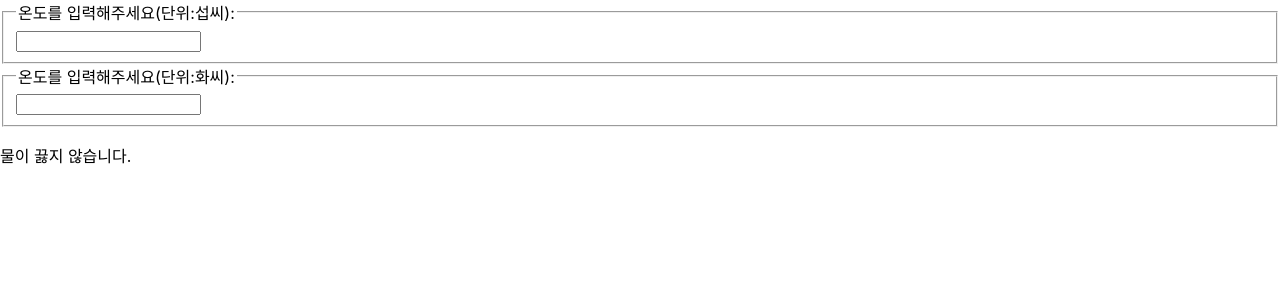
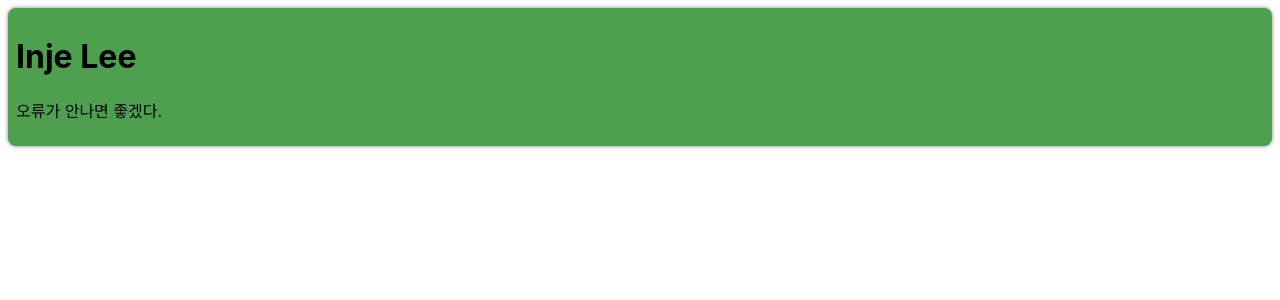
Before and after one commit to s1uth/react_pre, a React (Create React App) app: page / in a window 1280 px wide. Shown: the top 300 px of the page. Built offline with nearby package versions, Linux system fonts and the light colour scheme.

Commit message:
Composition

```diff
--- /dev/null
+++ b/src/chapter13/Card.jsx
@@ -0,0 +1,18 @@
+function Card(props) {
+    const { title, backgroundColor, children } = props
+
+    return (
+        <div
+            style={{margin: 8 ,
+                    padding: 8,
+                    borderRadius: 8,
+                    boxShadow: "0px 0px 4px grey",
+                    backgroundColor: backgroundColor || "white",
+                    }}
+        >
+            {title && <h1>{title}</h1>}
+            {children}
+        </div>
+    )
+}
+export default Card
--- /dev/null
+++ b/src/chapter13/ProfileCard.jsx
@@ -0,0 +1,10 @@
+import Card from "./Card";
+
+function ProfileCard(props) {
+    return (
+        <Card title="Inje Lee" backgroundColor="#4ea04f">
+            <p>오류가 안나면 좋겠다.</p>
+        </Card>
+    )
+}
+export default ProfileCard
--- a/src/index.js
+++ b/src/index.js
@@ -14,12 +14,13 @@ import LendingPage from './chapter09/LandingPage';
 import AttendanceBook from './chapter10/AttendanceBook';
 import SignUp from './chapter11/SignUp';
 import Calculator from './chapter12/Calculator';
+import ProfileCard from './chapter13/ProfileCard';
 
 const root = ReactDOM.createRoot(document.getElementById('root'));
 
 root.render(
   <React.StrictMode>
-    <Calculator/>
+    <ProfileCard/>
   </React.StrictMode>
   );
 
```
